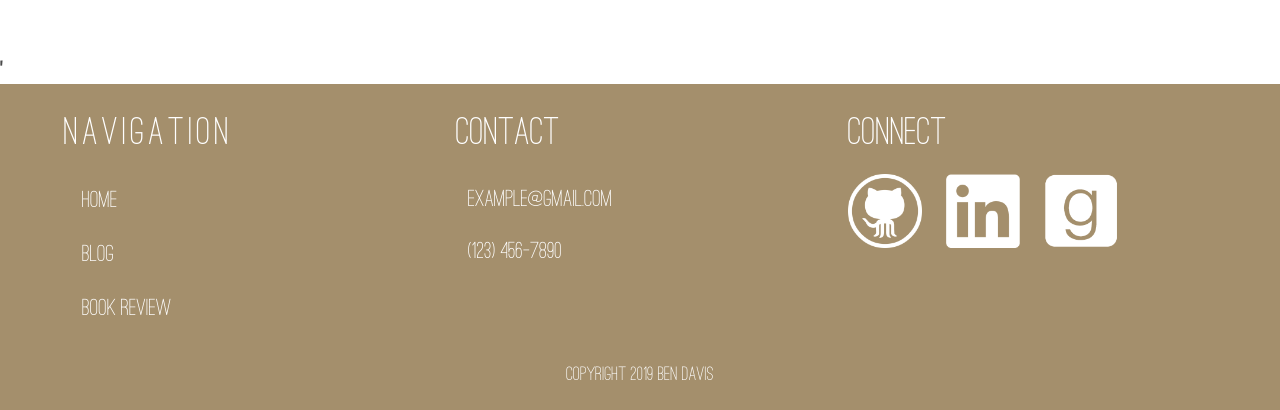
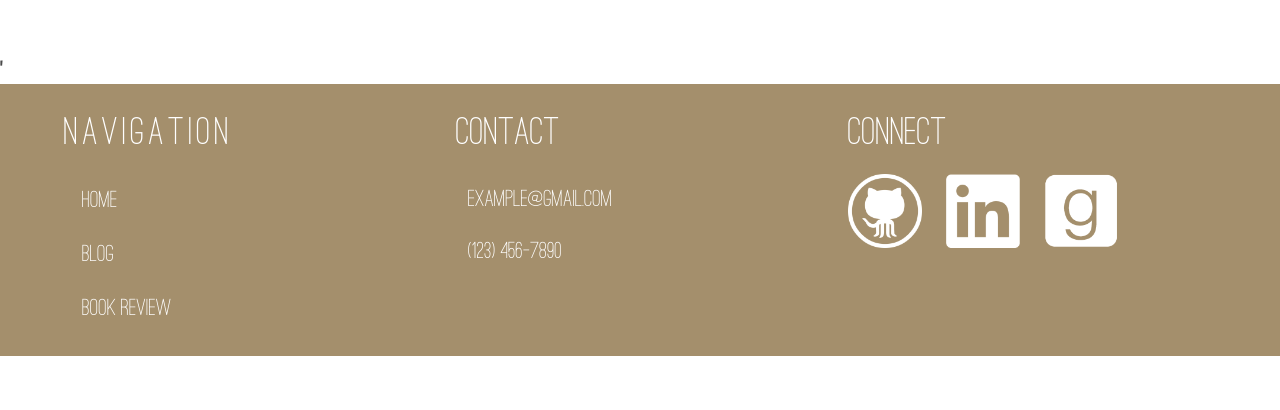
Before and after one commit to bdavs3/my-website, a Gatsby site: page / in a window 1280 px wide. Shown: the part 3291-3701 px from the top of the page. After the commit the page ends 3647 px from the top, so only its background shows below. Built offline with nearby package versions, Linux system fonts and the light colour scheme; Gatsby itself is replaced by a stand-in of ours; what Aos would draw is missing.

Commit message:
Hide copywrite

```diff
--- a/src/components/footer.js
+++ b/src/components/footer.js
@@ -69,9 +69,9 @@ const Footer = () => (
             </div>
           </div>
         </div>
-        <div className="copyright container has-text-centered">
+        {/* <div className="copyright container has-text-centered">
           Copyright 2019 Ben Davis
-        </div>
+        </div> */}
       </div>
     </footer>
   </div>
```
